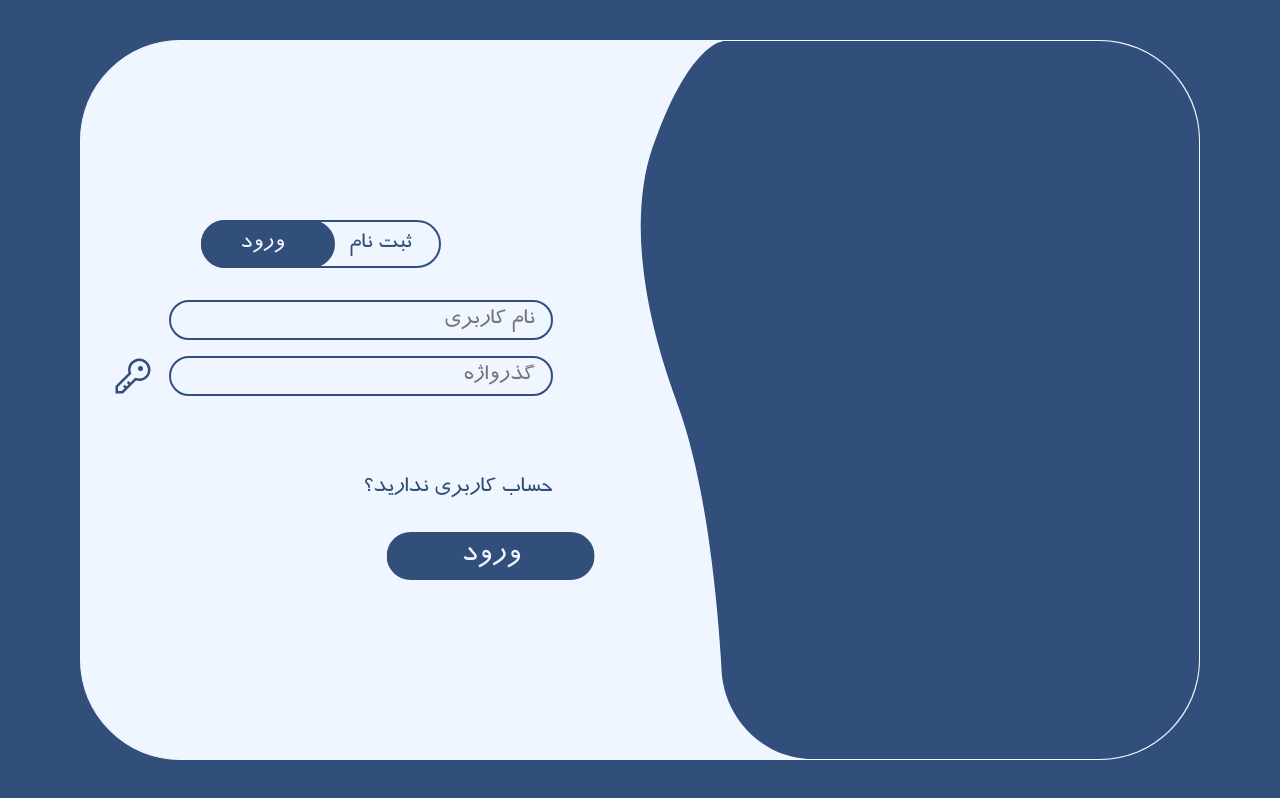
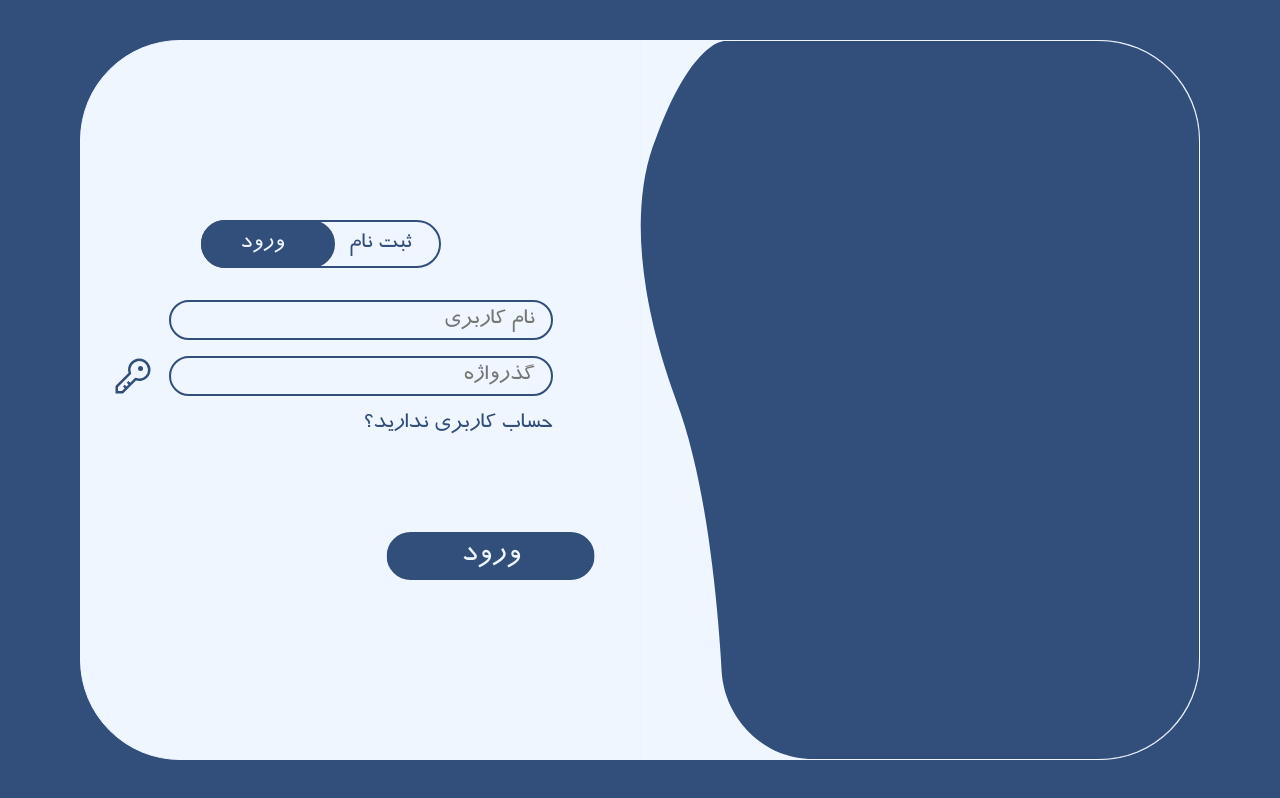
Before and after one commit to Navid079/Project, a React (Create React App) app in the folder frontend/: page / in a window 1280 px wide. Built offline with nearby package versions, Linux system fonts and the light colour scheme; some icons are missing.

Commit message:
errors links and inputs are aligned-link relocated

```diff
--- a/frontend/src/pages/Index/Index.css
+++ b/frontend/src/pages/Index/Index.css
@@ -46,7 +46,7 @@
 }
 
 .index__errors {
-  width: 50%;
+  width: 60vw;
   text-align: right;
   direction: rtl;
   color: var(--clr-error);
@@ -99,6 +99,7 @@
   .index__link,
   .index__errors {
     font-size: 1.5rem;
+    width: 45vw;
   }
   .index__submit {
     --btn-height: 3rem;
@@ -163,6 +164,7 @@
     --txt-width: 30vw;
     --txt-height: 2.5rem;
   }
+  .index__errors,
   .index__link {
     width: 30vw;
   }
--- a/frontend/src/pages/Index/Index.js
+++ b/frontend/src/pages/Index/Index.js
@@ -97,8 +97,8 @@ const Page = () => {
                 )
               }
             />
+            <button className='index__link'>حساب کاربری ندارید؟</button>
             <p className='index__errors'>{states.loginErrors}</p>
-            <button className='index__link'>حساب کاربری ندارید؟</button>
             <div className='index__submit-container g-flipped'>
               <Button className='index__submit index__submit--flipped'>
                 ورود
@@ -187,8 +187,8 @@ const Page = () => {
                 )
               }
             />
+            <button className='index__link'>حساب کاربری دارید؟</button>
             <p className='index__errors'>{states.signupErrors}</p>
-            <button className='index__link'>حساب کاربری دارید؟</button>
             <div className='index__submit-container'>
               <Button className='index__submit'>ثبت</Button>
             </div>
```
